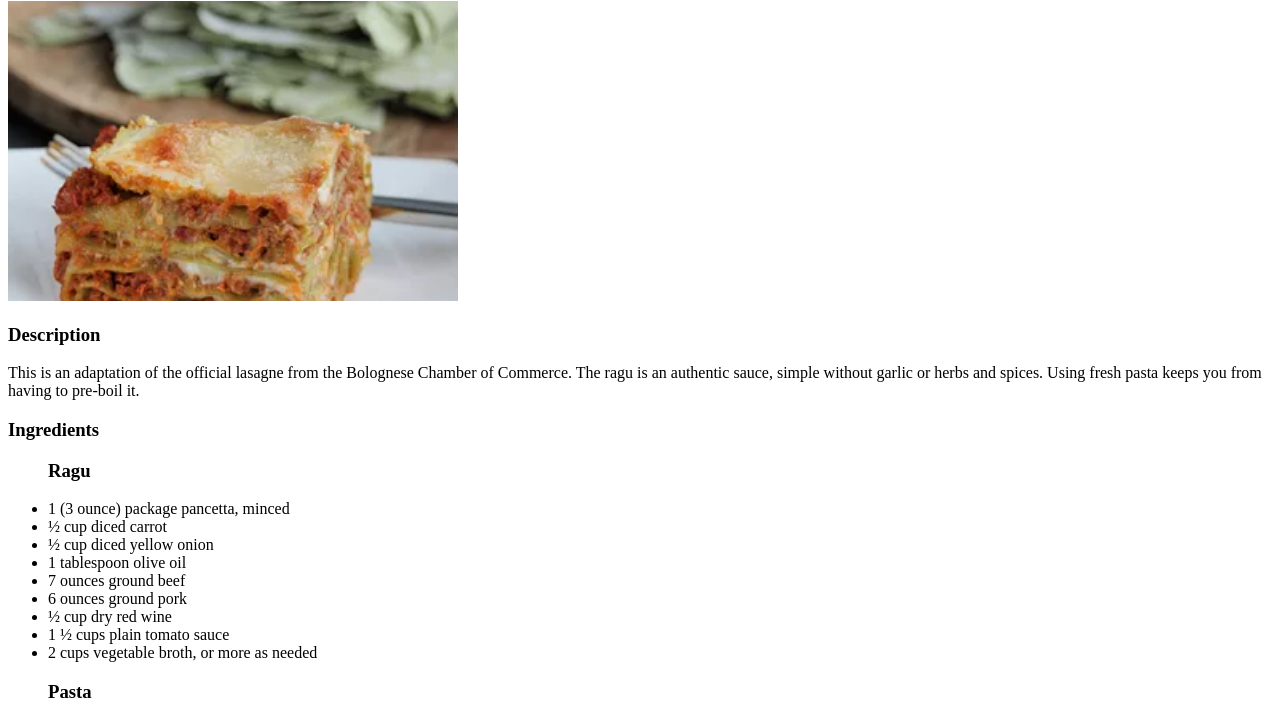
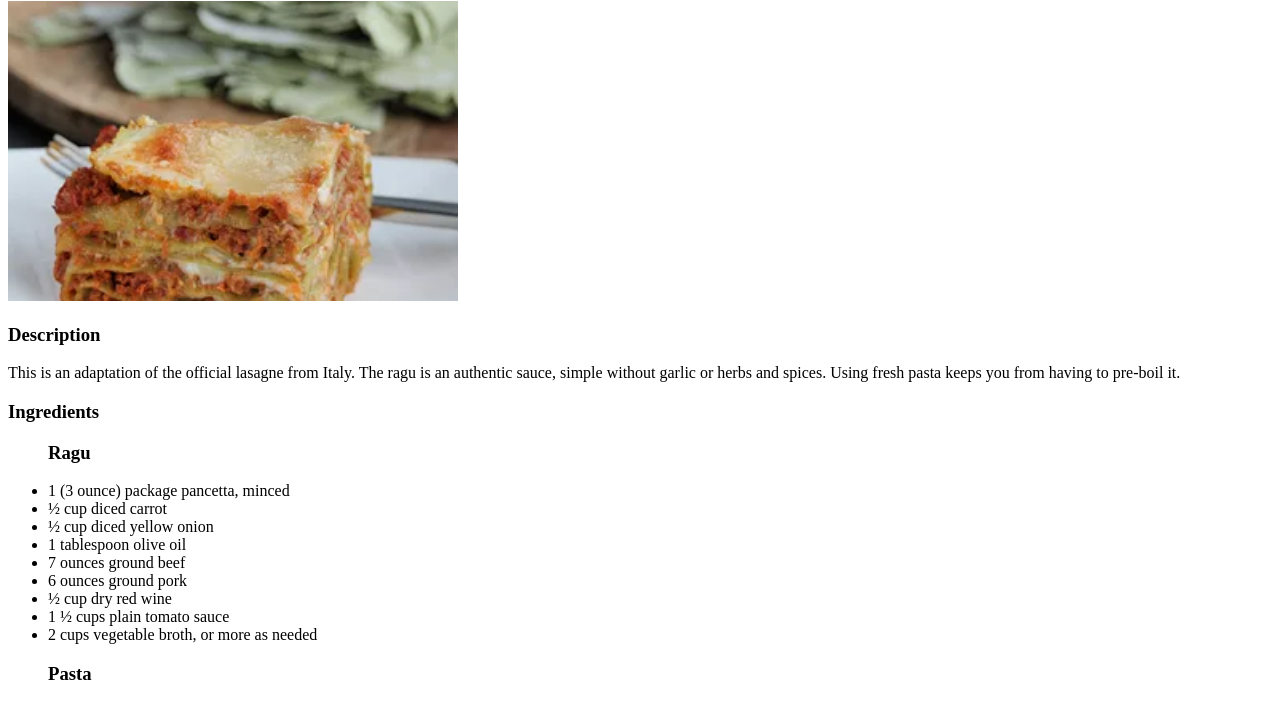
Before and after one commit to IzzoAdy/odin-recipes, a plain HTML site: page lasagne.html in a window 1280 px wide. Shown: the part 79-780 px from the top of the page. Drawn offline with Linux system fonts and the light colour scheme.

Commit message:
Amend recipe description
Amend recipe description removing reference
to Bolognaise chamber of Commerce

```diff
--- a/lasagne.html
+++ b/lasagne.html
@@ -10,8 +10,7 @@
         <h1>Lasagne</h1>
         <img src="img/lasagne.jpeg" height="300">
         <h3>Description</h3>
-        <p>This is an adaptation of the official lasagne from
-        the Bolognese Chamber of Commerce.
+        <p>This is an adaptation of the official lasagne from Italy.
         The ragu is an authentic sauce,
         simple without garlic or herbs and spices.
         Using fresh pasta keeps you from having to pre-boil it.</p>
```
